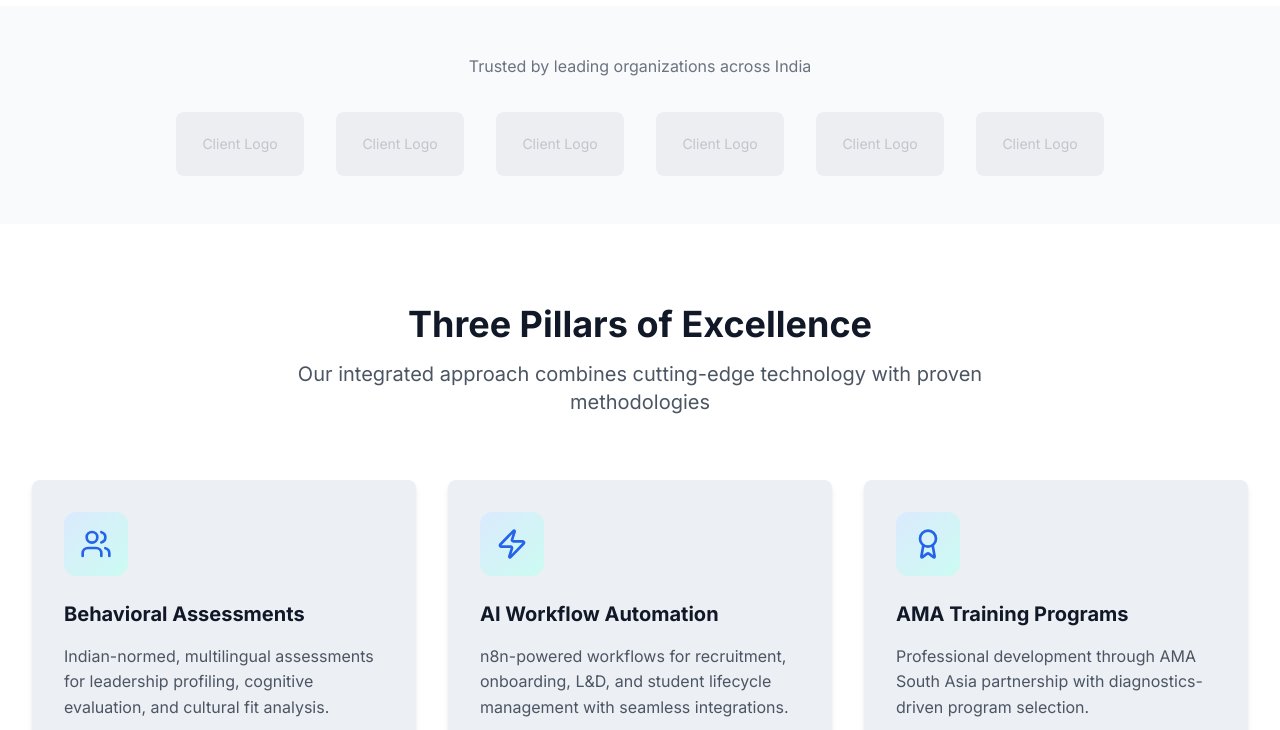
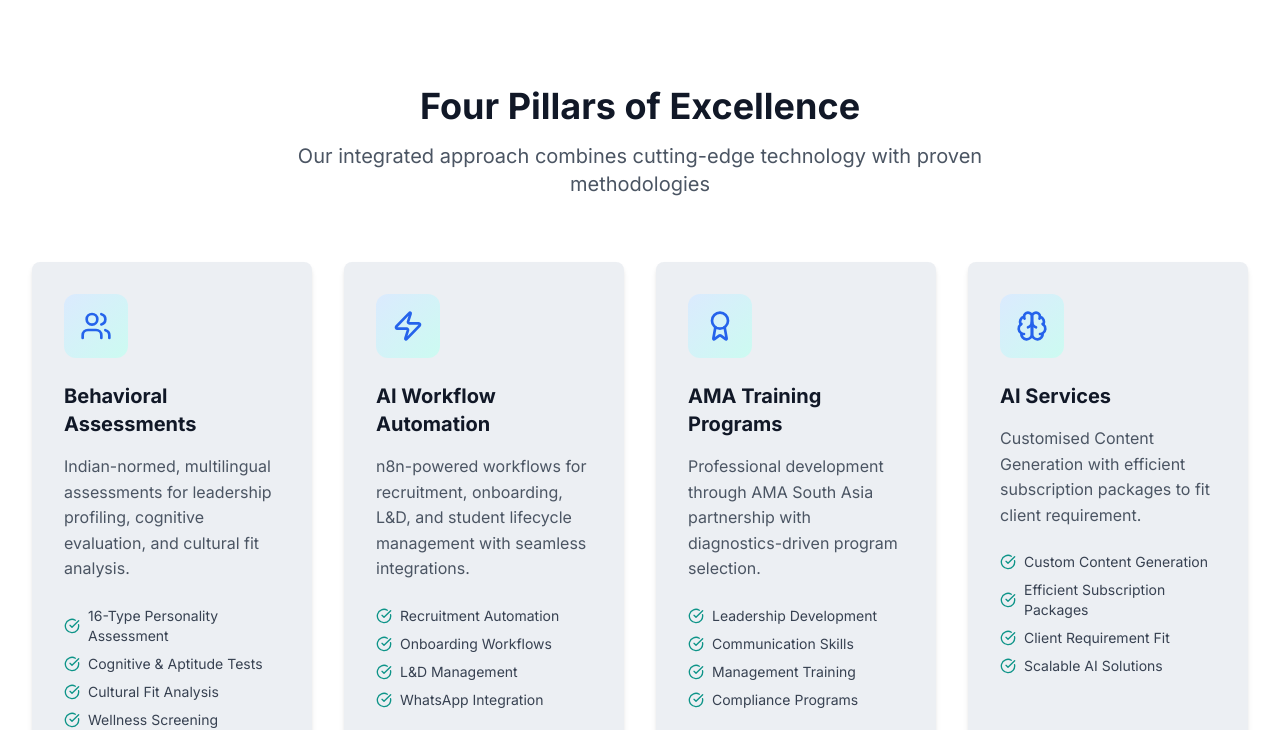
Before and after one commit to 321128/peop360website, a Next.js app: page / in a window 1280 px wide. Shown: the part 822-1552 px from the top of the page. Built offline with nearby package versions, Linux system fonts and the light colour scheme.

Commit message:
rituraj commit

```diff
--- a/app/page.tsx
+++ b/app/page.tsx
@@ -32,6 +32,12 @@ const pillars = [
     description: 'Professional development through AMA South Asia partnership with diagnostics-driven program selection.',
     icon: Award,
     features: ['Leadership Development', 'Communication Skills', 'Management Training', 'Compliance Programs']
+  },
+  {
+    title: 'AI Services',
+    description: 'Customised Content Generation with efficient subscription packages to fit client requirement.',
+    icon: Brain, // Using Brain icon for AI Services, can be changed if a more suitable icon is available
+    features: ['Custom Content Generation', 'Efficient Subscription Packages', 'Client Requirement Fit', 'Scalable AI Solutions']
   }
 ];
 
@@ -121,33 +127,19 @@ export default function HomePage() {
         </div>
       </section>
 
-      {/* Partner Logos */}
-      <section className="py-12 bg-gray-50">
-        <div className="max-w-7xl mx-auto px-4 sm:px-6 lg:px-8">
-          <p className="text-center text-gray-500 mb-8">Trusted by leading organizations across India</p>
-          <div className="flex flex-wrap justify-center items-center gap-8 opacity-60">
-            {[1, 2, 3, 4, 5, 6].map((i) => (
-              <div key={i} className="w-32 h-16 bg-gray-200 rounded-lg flex items-center justify-center">
-                <span className="text-gray-400 text-sm">Client Logo</span>
-              </div>
-            ))}
-          </div>
-        </div>
-      </section>
-
       {/* Three Pillars */}
       <section className="py-20 bg-white">
         <div className="max-w-7xl mx-auto px-4 sm:px-6 lg:px-8">
           <div className="text-center mb-16">
             <h2 className="text-3xl md:text-4xl font-bold text-gray-900 mb-4">
-              Three Pillars of Excellence
+              Four Pillars of Excellence
             </h2>
             <p className="text-xl text-gray-600 max-w-3xl mx-auto">
               Our integrated approach combines cutting-edge technology with proven methodologies
             </p>
           </div>
 
-          <div className="grid md:grid-cols-3 gap-8">
+          <div className="grid md:grid-cols-2 lg:grid-cols-4 gap-8">
             {pillars.map((pillar, index) => (
               <Card key={index} className="group hover:shadow-xl transition-all duration-300 border-0 shadow-md">
                 <CardContent className="p-8">
--- a/components/layout/footer.tsx
+++ b/components/layout/footer.tsx
@@ -52,7 +52,7 @@ export default function Footer() {
             <div className="lg:col-span-1">
               <Link href="/" className="flex items-center gap-2 mb-6">
                 <Image
-                  src="/Peop360_Primary Logo.png"
+                  src="/img.png"
                   alt="Peop360 Logo"
                   width={120}
                   height={32}
```
Also changed, not shown: public/img.png (added).
